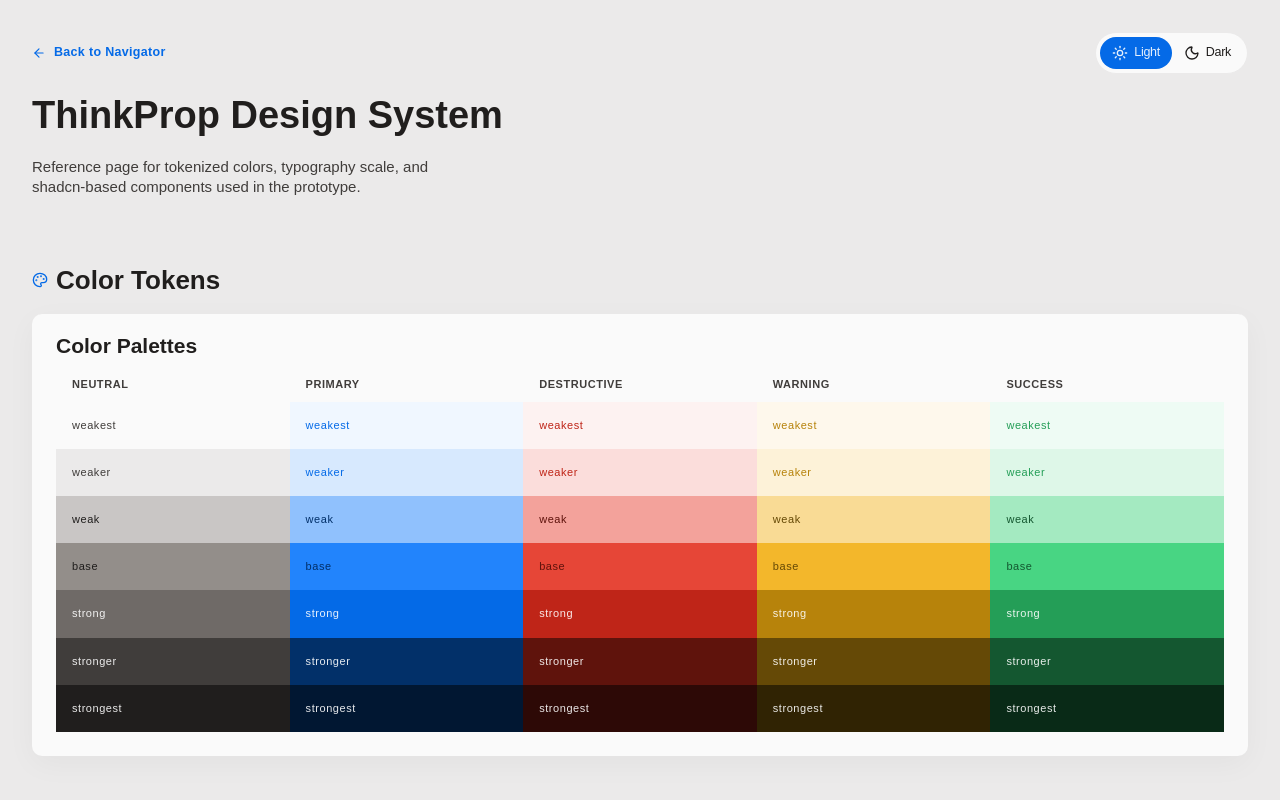
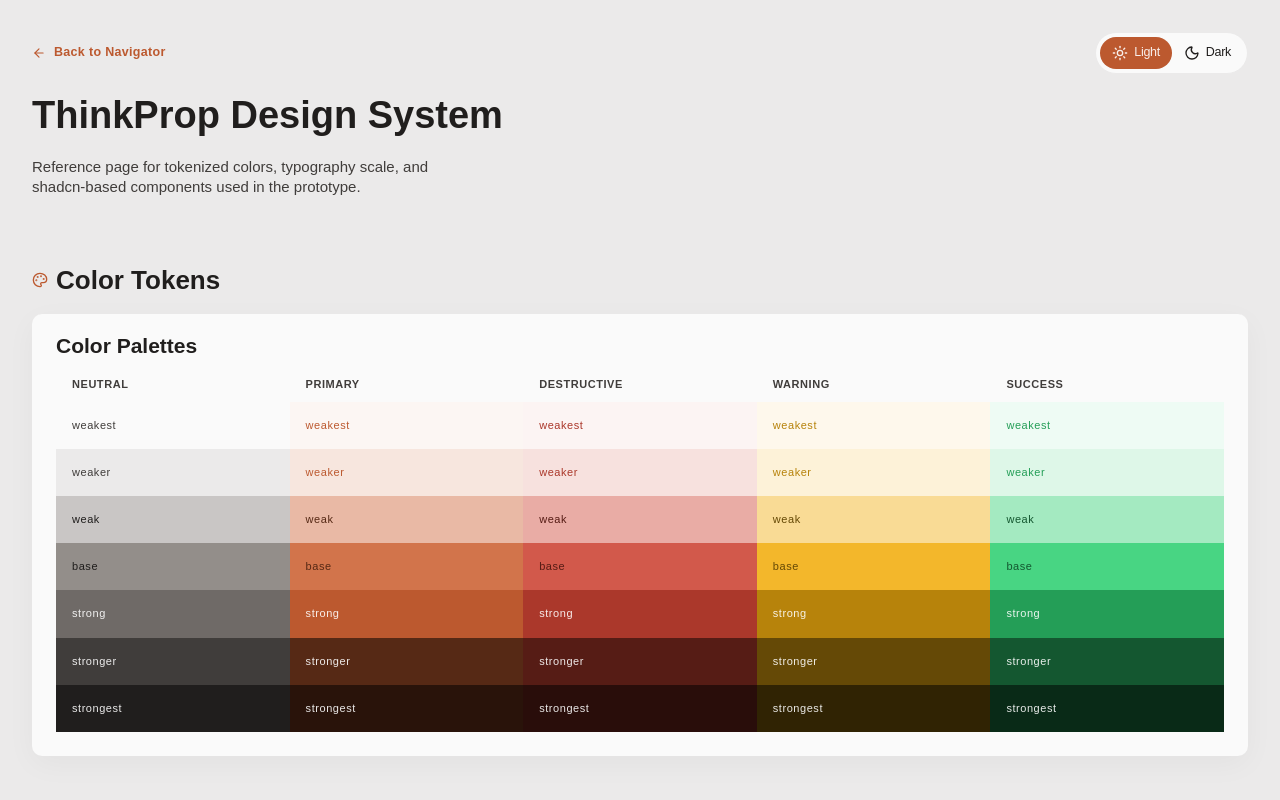
Before and after one commit to Gianeo/thinkprop, a Next.js app: page /design-system in a window 1280 px wide. Shown: the top 800 px of the page. Built offline with nearby package versions, Linux system fonts and the light colour scheme; a web font is replaced by a local one.

Commit message:
Start page 26/02/26

```diff
--- a/app/globals.css
+++ b/app/globals.css
@@ -10,13 +10,13 @@
     --radius: 0.75rem;
 
     /* Primary */
-    --primary-weakest: 213 97% 97%;
-    --primary-weaker: 213 97% 92%;
-    --primary-weak: 213 97% 78%;
-    --primary-base: 213 97% 56%;
-    --primary-strong: 213 97% 46%;
-    --primary-stronger: 213 97% 21%;
-    --primary-strongest: 213 97% 10%;
+    --primary-weakest: 18 60% 97%;
+    --primary-weaker: 18 60% 92%;
+    --primary-weak: 18 60% 78%;
+    --primary-base: 18 60% 56%;
+    --primary-strong: 18 60% 46%;
+    --primary-stronger: 18 60% 21%;
+    --primary-strongest: 18 60% 10%;
 
     /* Neutral */
     --neutral-weakest: 24 4% 98%;
@@ -28,13 +28,13 @@
     --neutral-strongest: 24 4% 12%;
 
     /* Destructive */
-    --destructive-weakest: 5 78% 97%;
-    --destructive-weaker: 5 78% 92%;
-    --destructive-weak: 5 78% 78%;
-    --destructive-base: 5 78% 56%;
-    --destructive-strong: 5 78% 42%;
-    --destructive-stronger: 5 78% 21%;
-    --destructive-strongest: 5 78% 10%;
+    --destructive-weakest: 6 60% 97%;
+    --destructive-weaker: 6 60% 92%;
+    --destructive-weak: 6 60% 78%;
+    --destructive-base: 6 60% 56%;
+    --destructive-strong: 6 60% 42%;
+    --destructive-stronger: 6 60% 21%;
+    --destructive-strongest: 6 60% 10%;
 
     /* Warning */
     --warning-weakest: 42 89% 96%;
@@ -117,13 +117,13 @@
   .dark {
     color-scheme: dark;
     /* Invert all palette ramps in dark mode while keeping the same class names. */
-    --primary-weakest: 213 97% 6%;
-    --primary-weaker: 213 97% 10%;
-    --primary-weak: 213 97% 18%;
-    --primary-base: 213 97% 36%;
-    --primary-strong: 213 97% 48%;
-    --primary-stronger: 213 97% 62%;
-    --primary-strongest: 213 97% 76%;
+    --primary-weakest: 18 60% 6%;
+    --primary-weaker: 18 60% 10%;
+    --primary-weak: 18 60% 18%;
+    --primary-base: 18 60% 36%;
+    --primary-strong: 18 60% 48%;
+    --primary-stronger: 18 60% 62%;
+    --primary-strongest: 18 60% 76%;
 
     --neutral-weakest: 24 4% 3%;
     --neutral-weaker: 24 4% 5%;
@@ -133,13 +133,13 @@
     --neutral-stronger: 24 4% 52%;
     --neutral-strongest: 24 4% 64%;
 
-    --destructive-weakest: 5 78% 6%;
-    --destructive-weaker: 5 78% 10%;
-    --destructive-weak: 5 78% 18%;
-    --destructive-base: 5 78% 30%;
-    --destructive-strong: 5 78% 54%;
-    --destructive-stronger: 5 78% 68%;
-    --destructive-strongest: 5 78% 80%;
+    --destructive-weakest: 6 60% 6%;
+    --destructive-weaker: 6 60% 10%;
+    --destructive-weak: 6 60% 18%;
+    --destructive-base: 6 60% 30%;
+    --destructive-strong: 6 60% 54%;
+    --destructive-stronger: 6 60% 68%;
+    --destructive-strongest: 6 60% 80%;
 
     --warning-weakest: 42 89% 6%;
     --warning-weaker: 42 89% 10%;
--- a/app/page.tsx
+++ b/app/page.tsx
@@ -9,9 +9,9 @@
     name: 'Tariq Hamdan',
     subtitle: 'Training Manager · Admin Journey',
     description: 'Manage team compliance, send reminders, and monitor risk in real time.',
-    cta: 'Enter Admin View',
+    cta: 'Enter Admin',
     href: '/admin/compliance',
-    ctaClass: 'text-warning-loud',
+    ctaClass: 'text-primary-default',
     image: '/images/Tariq.png',
     index: '01',
   },
@@ -19,9 +19,9 @@
     name: 'Reem Al Mansoori',
     subtitle: 'Real Estate Agent · Learner Journey',
     description: 'Follow Reem through a compliance alert and the full enrollment flow.',
-    cta: 'Enter Learner View',
+    cta: 'Enter Learner',
     href: '/learner/dashboard',
-    ctaClass: 'text-warning-loud',
+    ctaClass: 'text-primary-default',
     image: '/images/Reem.png',
     index: '02',
   },
@@ -70,15 +70,17 @@
         </section>
 
         <section className="grid min-h-[60vh] grid-rows-2 gap-px lg:min-h-screen p-8">
-          {personas.map((persona) => {
+          {personas.map((persona, index) => {
+            const cornerClass = index === 0 ? 'rounded-t-xl' : 'rounded-b-xl'
+
             return (
               <div
                 key={persona.name}
                 onClick={() => router.push(persona.href)}
                 className="group relative cursor-pointer transition-all duration-200 hover:shadow-lg"
               >
-                <div className="relative h-full overflow-hidden bg-transparent text-card-foreground shadow">
-                  <div className="absolute inset-0 bg-white/50 backdrop-blur-md rounded-xl" />
+                <div className={`relative h-full overflow-hidden bg-transparent text-card-foreground shadow ${cornerClass}`}>
+                  <div className={`absolute inset-0 bg-white/50 backdrop-blur-md ${cornerClass}`} />
                   <div className="relative flex h-full flex-col justify-between space-y-5 p-8 pr-0">
                     <div className="flex items-center justify-between">
                       <span className="type-title text-white">{persona.index}</span>
@@ -86,7 +88,8 @@
 
                     <div className='flex gap-16 justify-between items-start'>
                       <div>
-                        <h2 className="font-display type-title font-bold text-loud">{persona.name}</h2>
+                        <h1 className="type-title-upper text-muted mb-3">Persona</h1>
+                        <h2 className="type-title font-bold text-loud">{persona.name}</h2>
                         <p className="mt-0.5 type-body text-default">{persona.subtitle}</p>
                       </div>
                       <div className="overflow-hidden mt-2">
```
